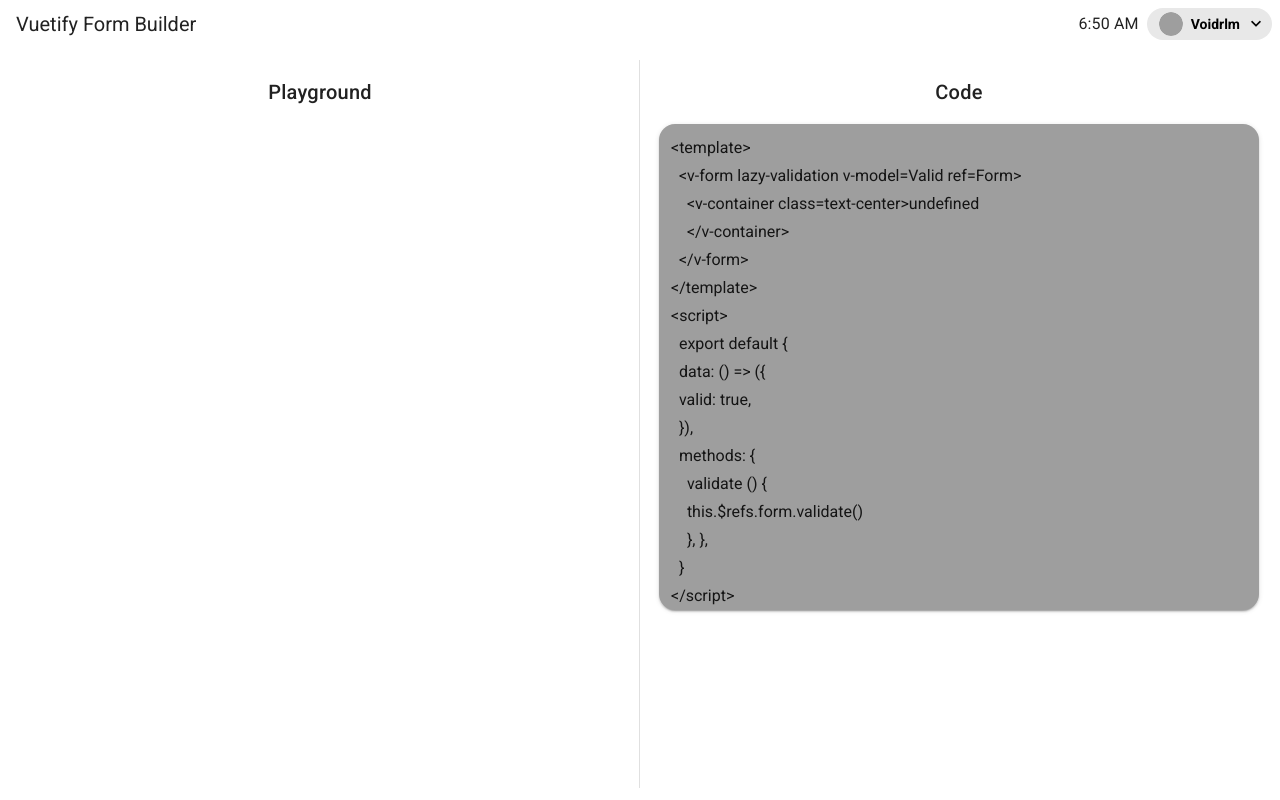
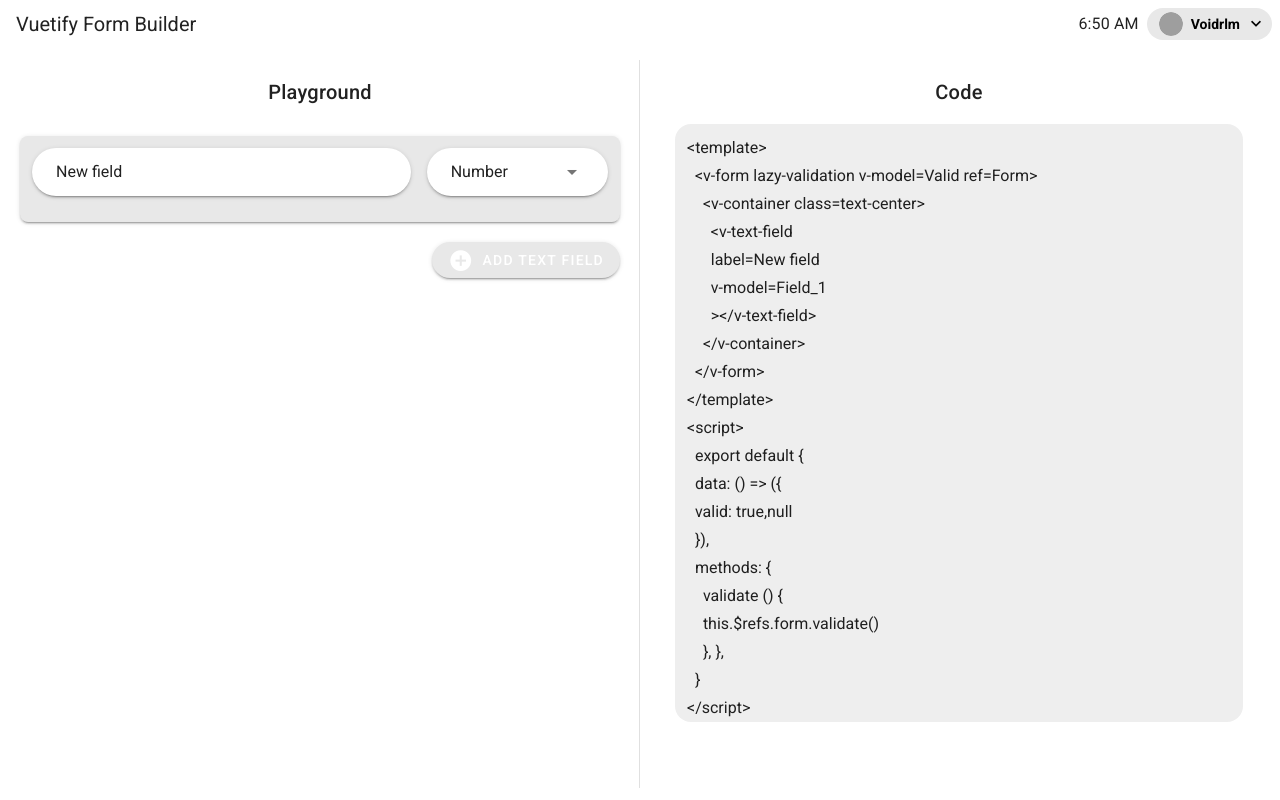
Before and after one commit to voidrlm/Vuetify-Form-Builder-With-Validations, a Vue app: page /#/dashboard in a window 1280 px wide. Built offline with nearby package versions, Linux system fonts and the light colour scheme; grey boxes are pictures that could not be loaded.

Commit message:
Initial implementation of building forms and viewing code

```diff
--- a/src/components/code/codeBlock.vue
+++ b/src/components/code/codeBlock.vue
@@ -1,14 +1,17 @@
 <template>
-  <div>
+  <v-card-text>
     <v-textarea
-      background-color="grey"
+      :background-color="
+        $vuetify.theme.dark ? 'grey darken-3' : 'grey lighten-3'
+      "
+      flat
       readonly
       auto-grow
       solo
       :value="fullCode"
       class="rounded-xl mx-5"
     ></v-textarea>
-  </div>
+  </v-card-text>
 </template>
 
 <script>
@@ -18,13 +21,30 @@ export default {
   props: { code: Array },
   data: () => ({}),
   computed: {
+    textFieldCodes() {
+      let code = this.code.map(function (field, index) {
+        let textField =
+          "\n      <v-text-field\n      label=" +
+          field.title +
+          "\n      v-model=" +
+          "Field_" +
+          (index + 1) +
+          "\n      ></v-text-field>";
+        return textField;
+      });
+      return code;
+    },
+    dataPart() {
+      return null;
+    },
     fullCode() {
       return (
         template[0] +
-        this.code +
+        this.textFieldCodes +
         template[1] +
         script[0] +
         data[0] +
+        this.dataPart +
         data[1] +
         methods +
         script[1]
--- a/src/components/form/formBuilder.vue
+++ b/src/components/form/formBuilder.vue
@@ -1,12 +1,56 @@
 <template>
-  <div></div>
+  <div>
+    <v-card
+      class="accent mb-5 pa-0 mx-5 rounded-lg"
+      v-for="(textfield, index) in form"
+      :key="index"
+    >
+      <v-card-text
+        ><v-layout row wrap>
+          <v-flex xs8 sm8 md8 class="mb-n4"
+            ><v-text-field
+              rounded
+              v-model="textfield.title"
+              solo
+              class="ma-2"
+            ></v-text-field></v-flex
+          ><v-flex xs4 sm4 md4 class="mb-n4"
+            ><v-select
+              rounded
+              v-model="textfield.type"
+              :items="items"
+              solo
+              item-text="title"
+              class="ma-2"
+            ></v-select></v-flex></v-layout></v-card-text
+    ></v-card>
+    <v-layout justify-end class="mr-5">
+      <v-btn
+        rounded
+        color="accent"
+        @click.stop="$emit('addField')"
+        :class="!$vuetify.theme.dark ? 'white--text' : 'black--text'"
+      >
+        <v-icon size="25px" class="mr-2">mdi-plus-circle</v-icon>Add text field
+      </v-btn></v-layout
+    >
+  </div>
 </template>
 
 <script>
 export default {
   components: {},
-  props: { data: Array },
-  data: () => ({}),
+  props: { form: Array },
+  data: () => ({
+    items: [
+      { title: "Number" },
+      { title: "Text" },
+      { title: "Password" },
+      { title: "E-Mail" },
+      { title: "Date" },
+    ],
+  }),
+  methods: {},
 };
 </script>
 <style></style>
--- a/src/views/dashboard.vue
+++ b/src/views/dashboard.vue
@@ -3,11 +3,14 @@
     <v-layout row wrap>
       <v-flex xs12 sm12 md6>
         <v-card-title class="justify-center h5">Playground</v-card-title
-        ><formBuilder /></v-flex
+        ><form-builder
+          class="mt-3"
+          @addField="addTextField()"
+          :form="formData" /></v-flex
       ><v-divider vertical />
       <v-flex xs12 sm12 md6>
         <v-card-title class="justify-center h5">Code</v-card-title
-        ><codeBlock /></v-flex
+        ><code-block :code="formData" /></v-flex
     ></v-layout>
   </v-container>
 </template>
@@ -16,11 +19,24 @@ import formBuilder from "../components/form/formBuilder.vue";
 import codeBlock from "@/components/code/codeBlock.vue";
 export default {
   name: "dashboard-component",
-  data: () => ({}),
+  data: () => ({ formData: [] }),
   components: {
     formBuilder,
     codeBlock,
   },
   computed: {},
+  mounted() {
+    this.addTextField();
+  },
+  methods: {
+    addTextField: function () {
+      console.log(1);
+      this.formData.push({
+        title: "New field",
+        type: "Number",
+        required: false,
+      });
+    },
+  },
 };
 </script>
```
